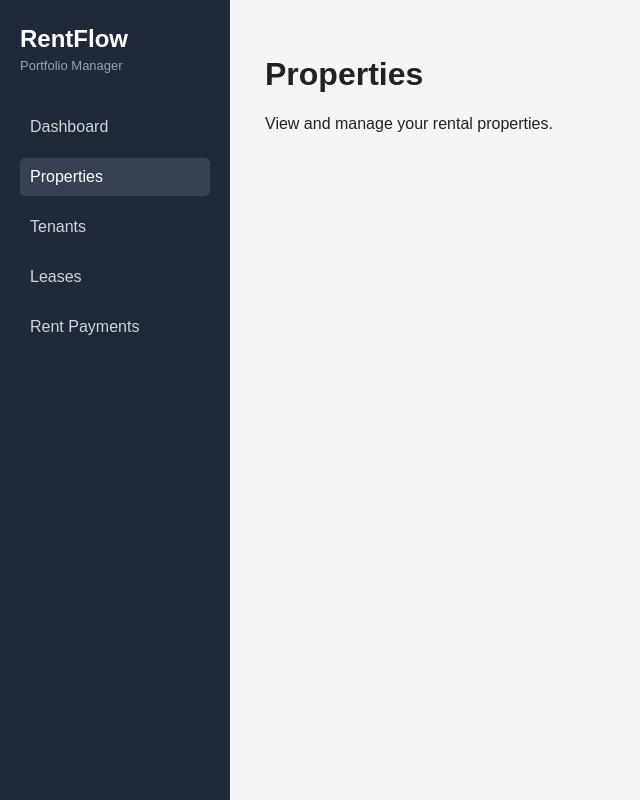
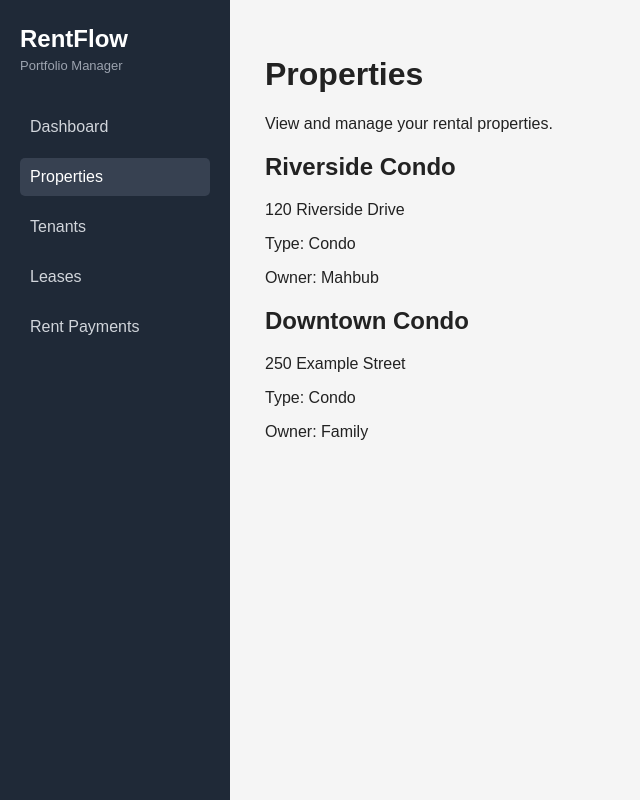
Before and after one commit to Mrc980/rental-portfolio-manager, a React (Vite) app in the folder frontend/: page /properties in a window 1280 px wide. Shown: the whole page, without its empty margins (0-640 px from the left). Built offline with nearby package versions, Linux system fonts and the light colour scheme.

Commit message:
add properties list

```diff
--- a/frontend/src/pages/Properties.tsx
+++ b/frontend/src/pages/Properties.tsx
@@ -1,8 +1,21 @@
+import { properties } from "../data/fakeData";
+
 function Properties() {
   return (
     <div>
       <h1>Properties</h1>
       <p>View and manage your rental properties.</p>
+
+      <div>
+        {properties.map((property) => (
+          <div key={property.id}>
+            <h2>{property.name}</h2>
+            <p>{property.address}</p>
+            <p>Type: {property.propertyType}</p>
+            <p>Owner: {property.ownerName}</p>
+          </div>
+        ))}
+      </div>
     </div>
   );
 }
```
